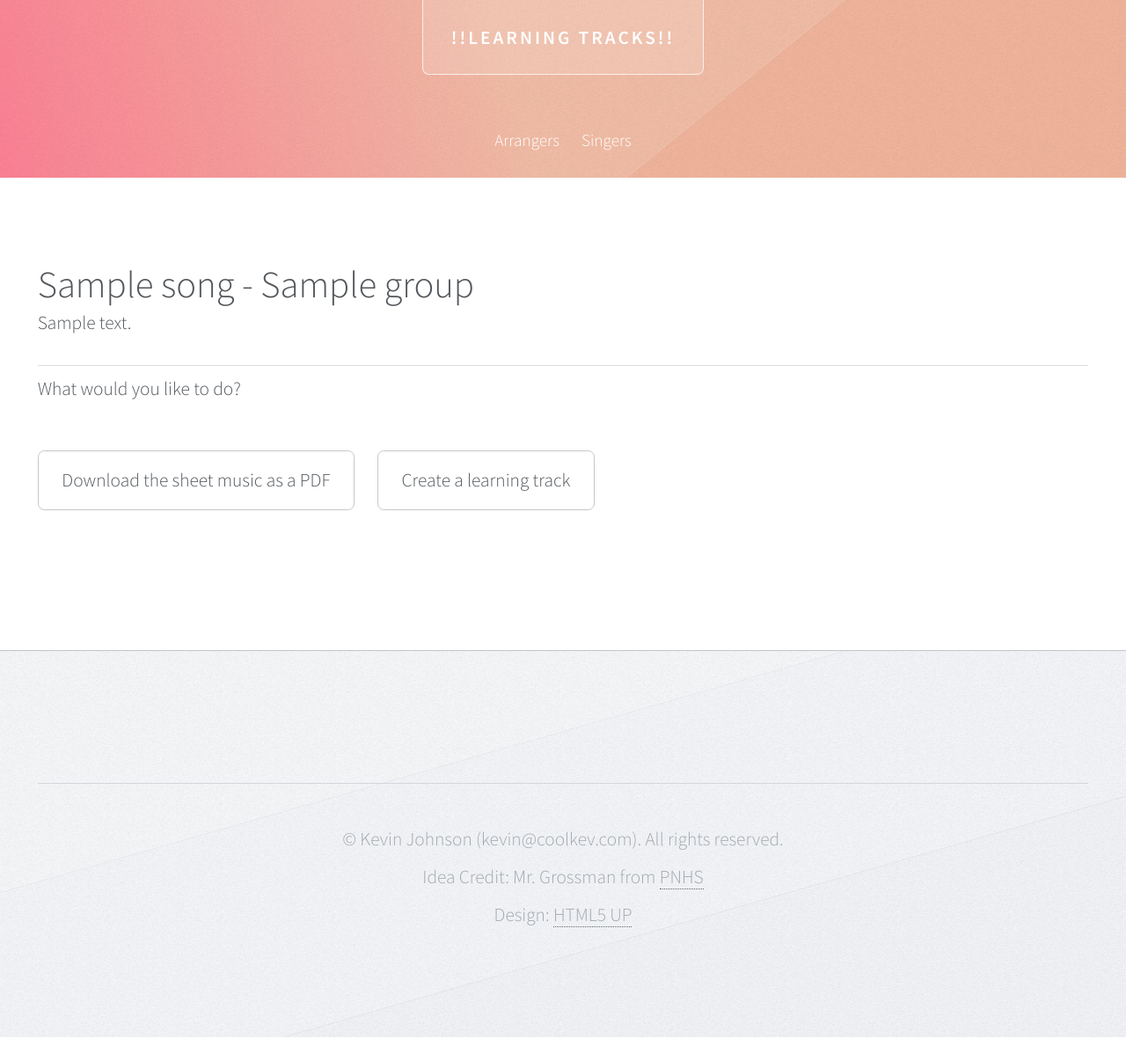
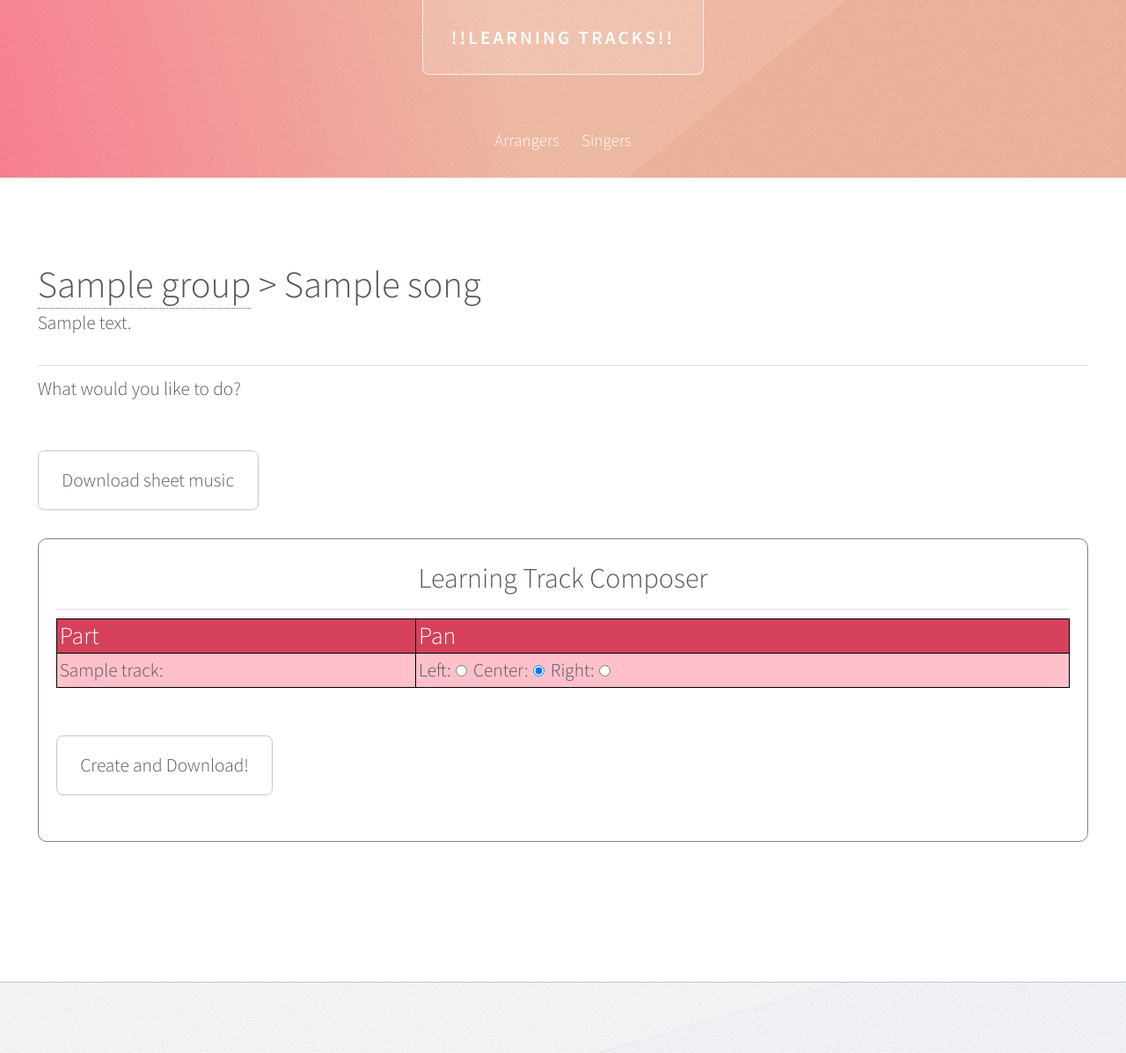
Before and after one commit to kj800x/ACappella, a Django app: page /group/000/000/ in a window 1280 px wide. Shown: the top 1197 px of the page at 88% size. Run offline with Django 3.2, Linux system fonts and the light colour scheme; tables that the repository leaves empty hold one stand-in row (values such as "Sample post").

Commit message:
UI updates

```diff
--- a/templates/displaygroup.html
+++ b/templates/displaygroup.html
@@ -5,18 +5,18 @@
 {% block contenttitle %}{{group.name}}{% endblock %}
 
 {% block contentcontent %}
+<hr />
 
 {% if group.message %}
   <p> {{group.message}} </p>
 {% else %}
   <p> This group is fresh off the press! This group's arranger can replace this message by editing the "message to the group". </p>
 {% endif %}
-<hr />
-<p> Which song would you like to work on? </p>
+<p> Songs: </p>
 {% if song_list %}
     <ul>
     {% for song in song_list %}
-        <li><a href="/group/{{group.short_code}}/{{song.short_code}}/">{{ song.title }}</a></li>
+        <li><h3><a href="/group/{{group.short_code}}/{{song.short_code}}/">{{ song.title }}</a></h3></li>
     {% endfor %}
     </ul>
 {% else %}
--- a/templates/displaysong.html
+++ b/templates/displaysong.html
@@ -1,8 +1,8 @@
 {% extends 'basetemplate.html' %}
 
-{% block title %}{{song.title}} - {{group.name}}{% endblock title %}
+{% block title %}{{group.name}} > {{song.title}}{% endblock %}
 
-{% block contenttitle %}{{song.title}} - {{group.name}}{% endblock %}
+{% block contenttitle %}<a href="/group/{{group.short_code}}/">{{group.name}}</a> &gt; {{song.title}}{% endblock %}
 
 {% block contentcontent %}
 
@@ -10,18 +10,18 @@
   <p> {{song.message}} </p>
 {% endif %}
 <hr />
+
+{% if not track_list and not song.pdf_location %}
+  <p> Check back later for PDF and Learning Tracks </p>
+
+{%else%}
 <p> What would you like to do? </p>
 <ul class="actions">
 {% if song.pdf_location %}
-  <li><a class="button" href="/static/user/pdfs/{{song.pdf_location}}">Download the sheet music as a PDF</a></li>
-{% endif %}
-{% if track_list %}
-  <li><a class="button" href="" onclick="$(this).hide();$('#mixer').show();return false;">Create a learning track</a></li>
-{% endif %}
-{% if not track_list and not song.pdf_location %}
-  <p> It looks like there's nothing to do </p>
+  <li><a class="button" href="/static/user/pdfs/{{song.pdf_location}}">Download sheet music</a></li>
 {% endif %}
 </ul>
+{% endif %}
 
 <style>
 
@@ -42,13 +42,13 @@ background: pink;
 }
 </style>
 
-<div id="mixer" style="display:none; border: 1px solid grey; padding:20px; border-radius: 10px">
-<p style="text-align: center;">Create Learning Track</p><hr />
+<div id="mixer" style="border: 1px solid grey; padding:20px; border-radius: 10px;{% if not track_list %}background-color: lightgrey{% endif %}">
+<h3 style="text-align: center;">Learning Track Composer</h3><hr />
 
   <table border="1">
     <tr>
       <th>
-        Track Name
+        Part
       </th>
       <th>
         Pan
@@ -63,10 +63,10 @@ background: pink;
           {{track.name}}:
         </td>
         <td>
-          <div>Left <input type="range" name="pan-{{track.name}}" min="-1" max="1"> Right</div>
-          <!--<label>Left:</label><input type="radio" name="pan-{{track.name}}" value="Left">
+          <!--<div>Left <input type="range" name="pan-{{track.name}}" min="-1" max="1"> Right</div>-->
+          <label>Left:</label><input type="radio" name="pan-{{track.name}}" value="Left">
           <label>Center:</label><input type="radio" name="pan-{{track.name}}" value="Center" checked>
-          <label>Right:</label><input type="radio" name="pan-{{track.name}}" value="Right">-->
+          <label>Right:</label><input type="radio" name="pan-{{track.name}}" value="Right">
         </td><!--
         <td>
           <label>None:</label><input type="radio" name="effect-{{track.name}}" value="0" checked>
@@ -80,7 +80,7 @@ background: pink;
   </table>
   {% csrf_token %}
   <ul class="actions">
-    <li><a href="" onclick="request_mix();return false;" class="button" id="makeamixdownbutton"> Make a mix-down! </a></li>
+    <li><a href="" onclick="{% if track_list %}request_mix(); {% endif %}return false;" class="button {% if not track_list %} disabledbutton {% endif %}" id="makeamixdownbutton" > Create and Download! </a></li>
   </ul>
   <script type="text/javascript">
 
@@ -128,7 +128,7 @@ background: pink;
 
       var t=ts[i];
       var z = {};
-      z.pan = get_value_from_slider(document.getElementsByName("pan-"+t.dataset["name"]));
+      z.pan = get_value_from_radios(document.getElementsByName("pan-"+t.dataset["name"]));
       z.effect = get_value_from_radios(document.getElementsByName("effect-"+t.dataset["name"]));
       z.filename = t.dataset["filename"];
       requestdata.push(z);
@@ -145,7 +145,7 @@ background: pink;
       data: { "json": json_requestdata }
     })
     .done(function( msg ) {
-      document.getElementById("makeamixdownbutton").innerHTML = "Make a mix-down!";
+      document.getElementById("makeamixdownbutton").innerHTML = "Create and Download!";
       window.inprocessing = false;
       download(msg, getSaveFileTitle(requestdata))
     });
```
Also changed, not shown: todo.txt (+11 -0 lines).
